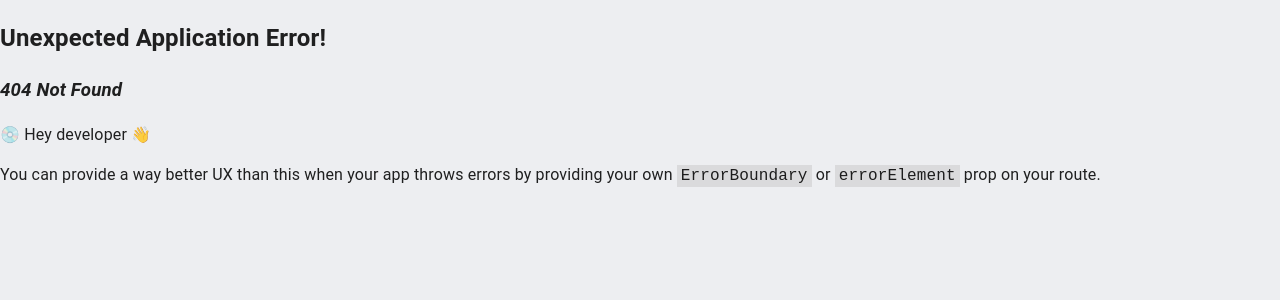
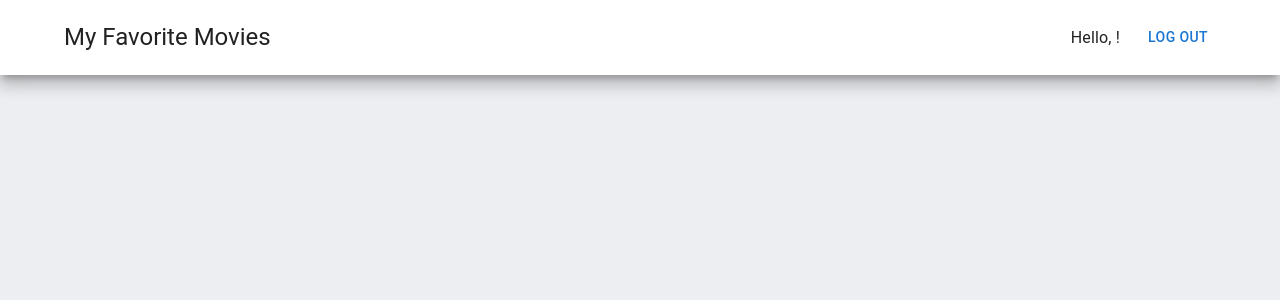
Before and after one commit to foxsheldin/my-favorite-movies-front, a React (Create React App) app: page /panel in a window 1280 px wide. Before the commit this address had no page. Shown: the top 300 px of the page. Built offline with nearby package versions, Linux system fonts and the light colour scheme.

Commit message:
add PanelLayout and NavBar

```diff
--- /dev/null
+++ b/src/components/NavBar/index.tsx
@@ -0,0 +1,28 @@
+import React from "react";
+import { Button, Typography } from "@mui/material";
+import { useNavigate } from "react-router-dom";
+import { CustomizedContainer, CustomizedDiv, CustomizedHeader } from "./styles";
+
+const NavBar = () => {
+  const navigate = useNavigate();
+
+  const onLogoutClick = () => {
+    navigate("/");
+  };
+
+  return (
+    <CustomizedHeader>
+      <CustomizedContainer>
+        <Typography variant="h5" component="p">
+          My Favorite Movies
+        </Typography>
+        <CustomizedDiv>
+          <Typography>Hello, {localStorage.getItem("DB_user")}!</Typography>
+          <Button onClick={onLogoutClick}>Log out</Button>
+        </CustomizedDiv>
+      </CustomizedContainer>
+    </CustomizedHeader>
+  );
+};
+
+export default NavBar;
--- /dev/null
+++ b/src/components/NavBar/styles.ts
@@ -0,0 +1,20 @@
+import { Container, styled } from "@mui/material";
+
+export const CustomizedContainer = styled(Container)`
+  display: flex;
+  justify-content: space-between;
+  align-items: center;
+  height: 75px;
+`;
+
+export const CustomizedHeader = styled("header")(({ theme }) => ({
+  backgroundColor: theme.palette.background.paper,
+  boxShadow: theme.shadows[10],
+  margin: "0 0 15px 0",
+}));
+
+export const CustomizedDiv = styled("div")`
+  display: flex;
+  column-gap: 20px;
+  align-items: center;
+`;
--- /dev/null
+++ b/src/pages/PanelLayout/index.tsx
@@ -0,0 +1,16 @@
+import React from "react";
+import { Outlet } from "react-router-dom";
+import NavBar from "@components/NavBar";
+
+type Props = {};
+
+const PanelLayout = (props: Props) => {
+  return (
+    <>
+      <NavBar />
+      <Outlet />
+    </>
+  );
+};
+
+export default PanelLayout;
```
Also changed, not shown: src/App.tsx (+10 -2 lines).
